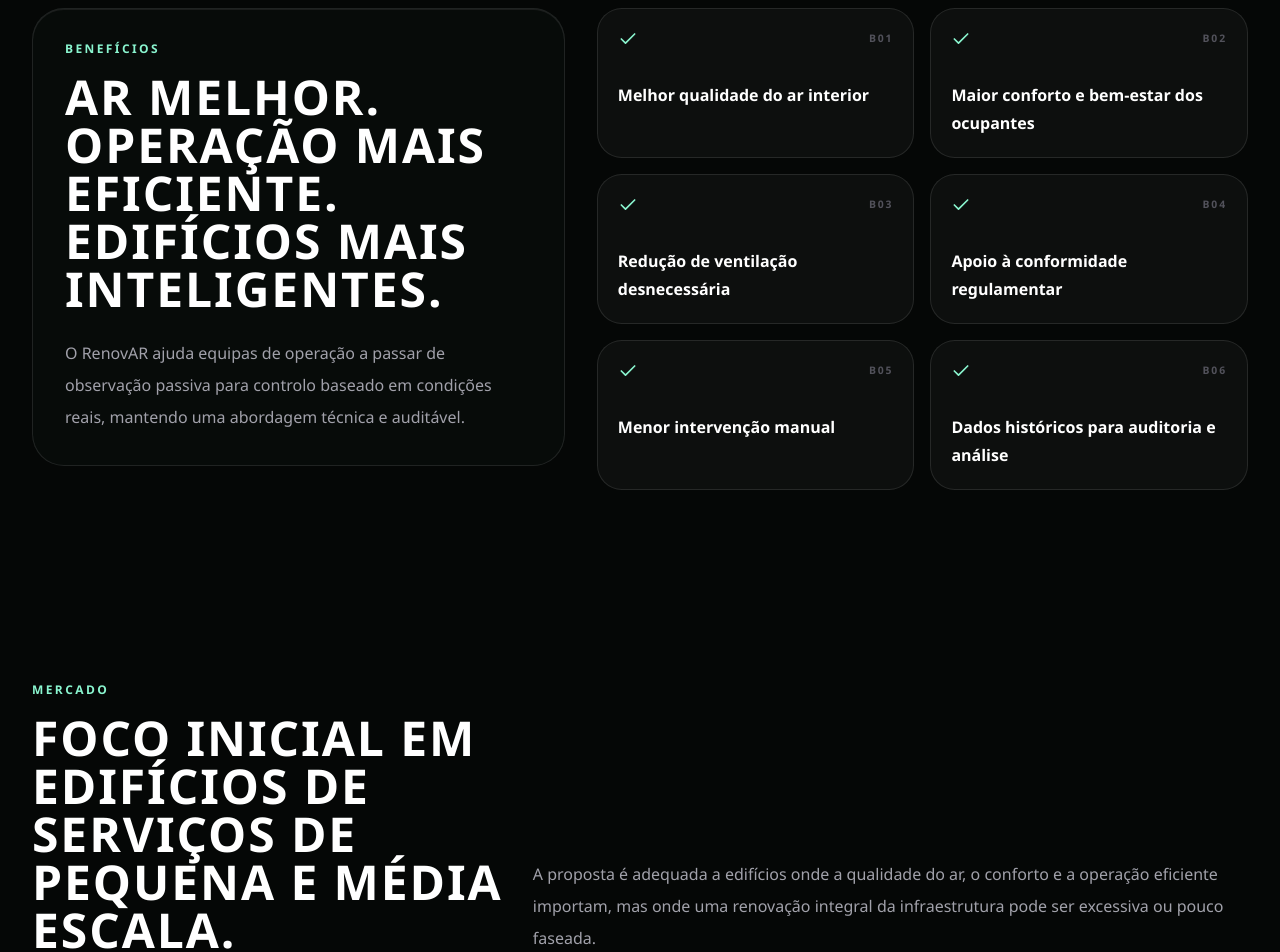
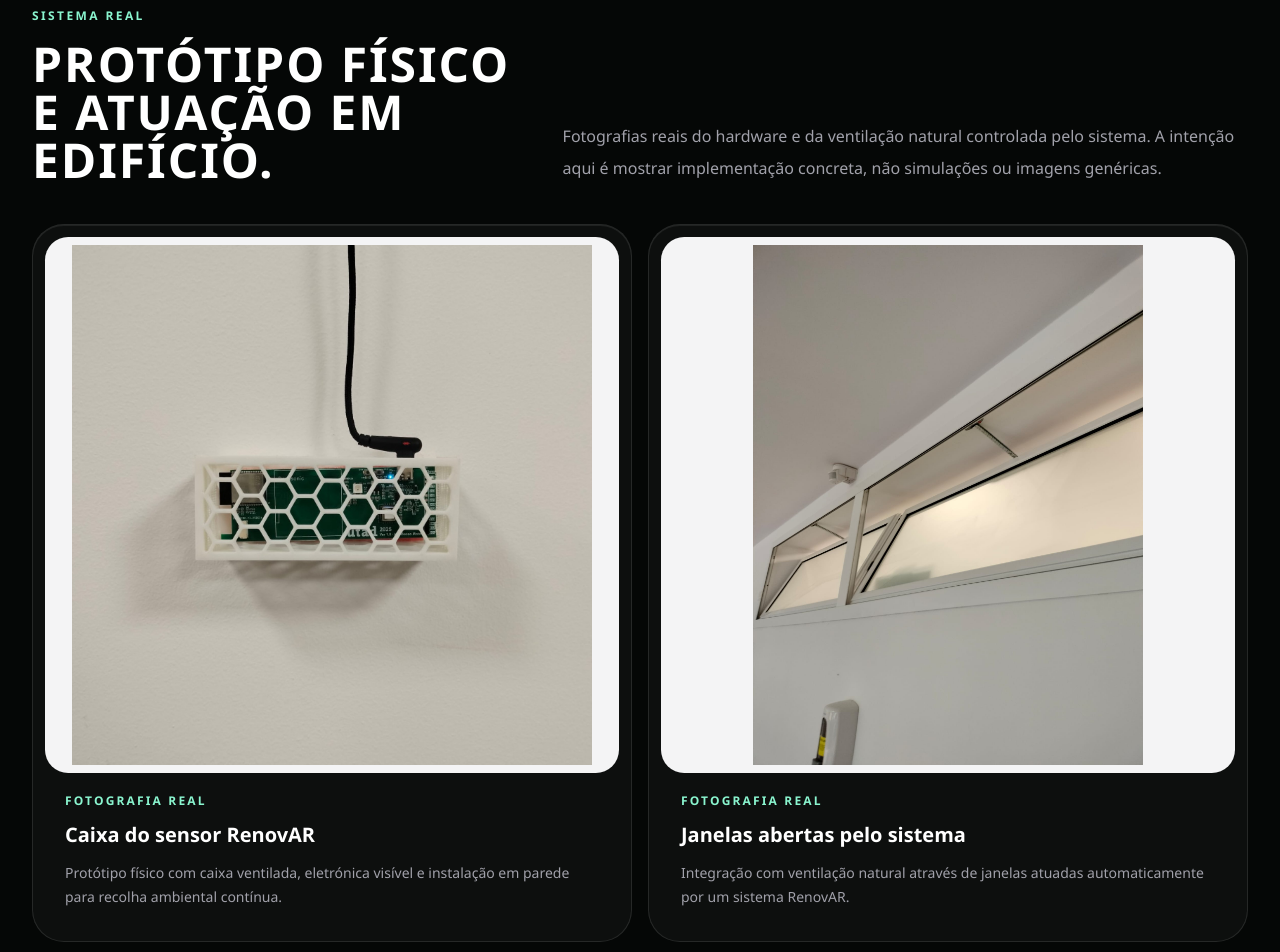
Before and after one commit to Stardust-Systems-Lda/Website, a React (Vite) app: page / in a window 1280 px wide. Shown: the part 6060-7012 px from the top of the page. Built offline with nearby package versions, Linux system fonts and the light colour scheme.

Commit message:
Add real system photos

```diff
--- a/src/App.tsx
+++ b/src/App.tsx
@@ -191,6 +191,23 @@
   },
 ];
 
+const realWorldImages = [
+  {
+    title: 'Caixa do sensor RenovAR',
+    description:
+      'Protótipo físico com caixa ventilada, eletrónica visível e instalação em parede para recolha ambiental contínua.',
+    image: '/assets/renovar-sensor.jpeg',
+    alt: 'Caixa do sensor RenovAR instalada numa parede com grelha frontal e eletrónica visível.',
+  },
+  {
+    title: 'Janelas abertas pelo sistema',
+    description:
+      'Integração com ventilação natural através de janelas atuadas automaticamente por um sistema RenovAR.',
+    image: '/assets/renovar-janelas-abertas.jpeg',
+    alt: 'Janelas interiores abertas automaticamente por um sistema RenovAR.',
+  },
+];
+
 function App() {
   const [menuOpen, setMenuOpen] = useState(false);
 
@@ -204,6 +221,7 @@
         <SystemSection />
         <ValidatedMaterialSection />
         <FeaturesSection />
+        <RealWorldSection />
         <BenefitsSection />
         <CustomersSection />
         <DashboardPreview />
@@ -676,6 +694,57 @@
   );
 }
 
+function RealWorldSection() {
+  return (
+    <section className="px-5 py-16 lg:px-8 lg:py-24" aria-labelledby="sistema-real-title">
+      <div className="mx-auto max-w-7xl">
+        <div className="mb-10 grid gap-6 lg:grid-cols-[0.85fr_1.15fr] lg:items-end">
+          <div>
+            <p className="text-xs font-bold uppercase tracking-[0.2em] text-air-300">
+              Sistema real
+            </p>
+            <h2
+              id="sistema-real-title"
+              className="mt-4 font-display text-3xl font-semibold uppercase leading-tight tracking-[0.04em] text-white sm:text-4xl lg:text-5xl"
+            >
+              Protótipo físico e atuação em edifício.
+            </h2>
+          </div>
+          <p className="max-w-3xl text-base leading-8 text-zinc-400 lg:justify-self-end">
+            Fotografias reais do hardware e da ventilação natural controlada pelo sistema. A
+            intenção aqui é mostrar implementação concreta, não simulações ou imagens genéricas.
+          </p>
+        </div>
+
+        <div className="grid gap-4 lg:grid-cols-2">
+          {realWorldImages.map((photo) => (
+            <figure
+              key={photo.title}
+              className="overflow-hidden rounded-[2rem] border border-white/10 bg-white/[0.035] p-3 shadow-insetline"
+            >
+              <div className="grid min-h-[320px] place-items-center rounded-[1.45rem] bg-zinc-100 p-2 sm:min-h-[420px]">
+                <img
+                  src={photo.image}
+                  alt={photo.alt}
+                  loading="lazy"
+                  className="max-h-[520px] w-full rounded-[1.15rem] object-contain"
+                />
+              </div>
+              <figcaption className="p-4 sm:p-5">
+                <p className="text-xs font-bold uppercase tracking-[0.18em] text-air-300">
+                  Fotografia real
+                </p>
+                <h3 className="mt-3 text-xl font-semibold text-white">{photo.title}</h3>
+                <p className="mt-3 text-sm leading-6 text-zinc-400">{photo.description}</p>
+              </figcaption>
+            </figure>
+          ))}
+        </div>
+      </div>
+    </section>
+  );
+}
+
 function BenefitsSection() {
   return (
     <section id="beneficios" className="px-5 py-16 lg:px-8 lg:py-24" aria-labelledby="beneficios-title">
@@ -907,21 +976,18 @@
               </div>
             </div>
 
-            <figure className="relative min-h-[280px] overflow-hidden rounded-[1.6rem] border border-white/12 bg-graphite-950/48 shadow-insetline">
+            <figure className="overflow-hidden rounded-[1.6rem] border border-white/12 bg-white/[0.035] p-3 shadow-insetline">
               <img
                 src="/assets/renovar-equipa.jpeg"
                 alt="Equipa RenovAR junto ao protótipo de ventilação inteligente"
                 loading="lazy"
-                className="absolute inset-0 h-full w-full object-cover object-center"
+                className="w-full rounded-[1.15rem] bg-zinc-100 object-contain"
               />
-              <div className="absolute inset-0 bg-gradient-to-t from-graphite-950/88 via-graphite-950/12 to-transparent" />
-              <figcaption
-                className="absolute inset-x-0 bottom-0 p-5 sm:p-6"
-              >
-                <p className="inline-flex rounded-full border border-air-300/28 bg-air-400/12 px-3 py-1 text-[0.65rem] font-bold uppercase tracking-[0.16em] text-air-300 backdrop-blur-md">
+              <figcaption className="p-4 sm:p-5">
+                <p className="text-[0.65rem] font-bold uppercase tracking-[0.16em] text-air-300">
                   Equipa RenovAR
                 </p>
-                <p className="mt-3 max-w-md text-sm font-medium leading-6 text-white">
+                <p className="mt-3 max-w-md text-sm leading-6 text-zinc-300">
                   Protótipo e demonstração do sistema em contexto académico e técnico.
                 </p>
               </figcaption>
```
Also changed, not shown: public/assets/renovar-janelas-abertas.jpeg (added), public/assets/renovar-sensor.jpeg (added).
